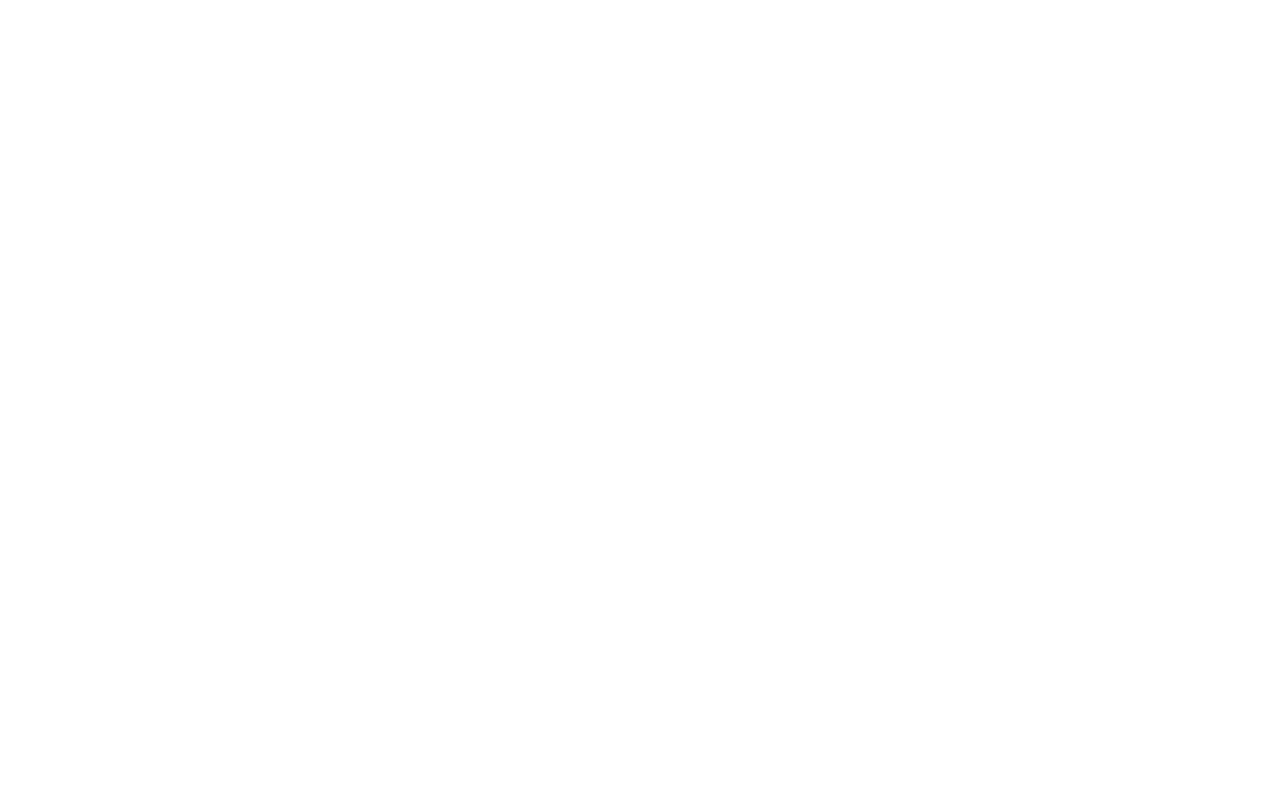
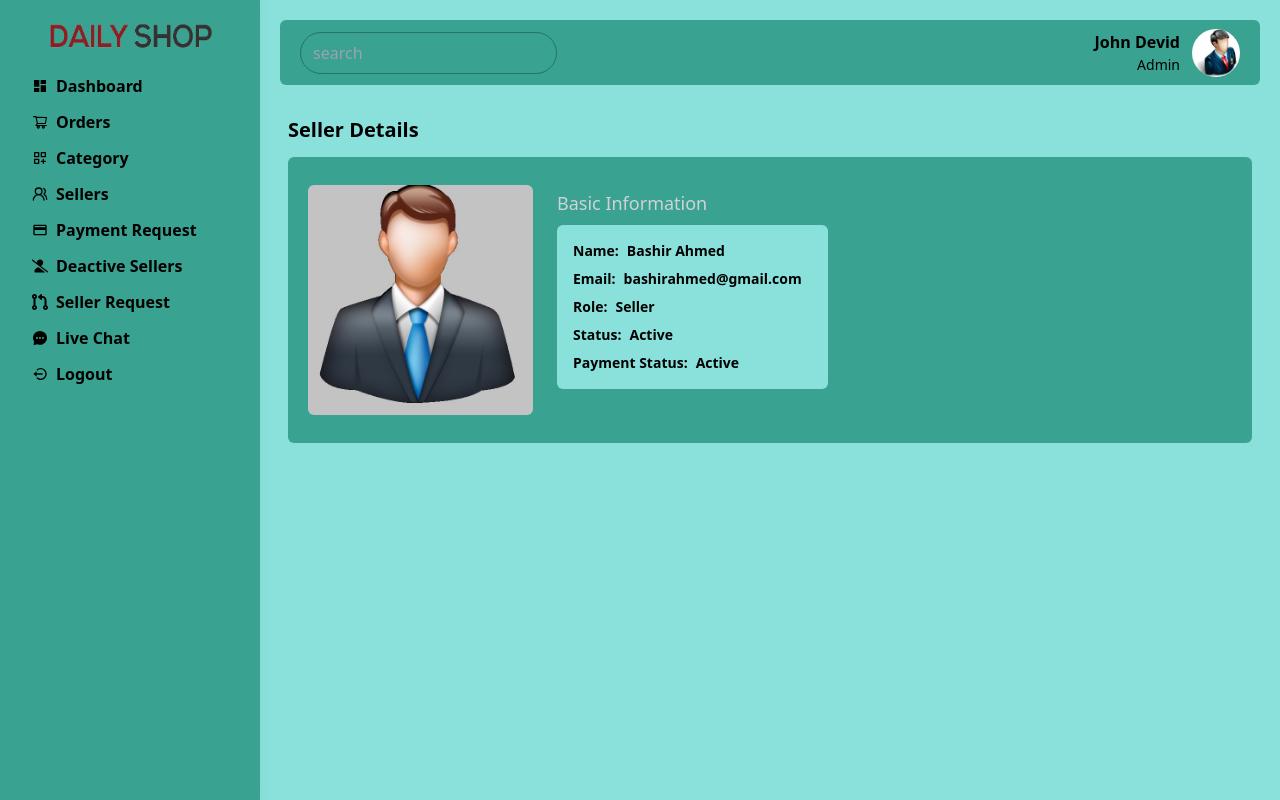
Before and after one commit to Atik2788/e-commerce-project-dashboard, a React (Create React App) app: page /admin/dashboard/seller/details/1 in a window 1280 px wide. Before the commit this address had no page. Built offline with nearby package versions, Linux system fonts and the light colour scheme.

Commit message:
24.3 seller details page desiging

```diff
--- a/src/router/routes/adminRoutes.js
+++ b/src/router/routes/adminRoutes.js
@@ -1,6 +1,7 @@
 // import AdminDashboard from "../../views/admin/AdminDashboard";
 import {lazy} from "react";
 import SellerRequest from "../../views/admin/SellerRequest";
+const SellerDetails = lazy(() => import('../../views/admin/SellerDetails'))
 const Sellers = lazy(() => import('../../views/admin/Sellers'))
 const PaymentRequest = lazy(() => import('../../views/admin/PaymentRequest'))
 const DeactiveSellers = lazy(() => import('../../views/admin/DeactiveSellers'))
@@ -45,4 +46,9 @@ export const adminRoutes = [
         element: <SellerRequest/>,
         role: "admin"
     },
+    {
+        path: 'admin/dashboard/seller/details/:sellerId',
+        element: <SellerDetails/>,
+        role: "admin"
+    },
 ]
--- /dev/null
+++ b/src/views/admin/SellerDetails.jsx
@@ -0,0 +1,57 @@
+import React from "react";
+
+const SellerDetails = ({name}) => {
+  return (
+    <div className="px-2 lg:px-7 pt-5">
+      <h1 className="text-[20px] font-bold mb-3">Seller Details</h1>
+
+      <div className="flex fex-col justify-between items-center mb-5 p-4 bg-[#39a290] rounded-md">
+
+        <div className="w-full flex flex-wrap text-[#d0d2d6]">
+
+            <div className="w-3/12 flex justify-center items-center py-3">
+                <div>
+                    <img className="w-full h-[230px] rounded-md" src="http://localhost:3000/images/seller.jpg " alt="" />
+                </div>
+            </div>
+
+            <div className="w-4/12">
+                <div className="px-0 md:px-5 py-2">
+                    <div className="py-2 text-lg">
+                        <h2>Basic Information</h2>
+                    </div>
+
+                    <div className="flex justify-between text-sm flex-col gap-2 p-4 bg-[#8ae1db] rounded-md">
+                        <div className="flex gap-2 font-bold text-black">
+                            <span>Name: </span>
+                            <span>Bashir Ahmed</span>
+                        </div>
+                        <div className="flex gap-2 font-bold text-black">
+                            <span>Email: </span>
+                            <span>bashirahmed@gmail.com</span>
+                        </div>
+                        <div className="flex gap-2 font-bold text-black">
+                            <span>Role: </span>
+                            <span>Seller </span>
+                        </div>
+                        <div className="flex gap-2 font-bold text-black">
+                            <span>Status: </span>
+                            <span>Active </span>
+                        </div>
+                        <div className="flex gap-2 font-bold text-black">
+                            <span>Payment Status: </span>
+                            <span>Active </span>
+                        </div>
+                    </div>
+                </div>
+            </div>
+
+
+        </div>
+
+      </div>
+    </div>
+  );
+};
+
+export default SellerDetails;
--- a/src/views/admin/SellerRequest.jsx
+++ b/src/views/admin/SellerRequest.jsx
@@ -16,7 +16,7 @@ const SellerRequest = () => {
       email: "demo@gmail.com",
       paymentStatus: "Inactive",
       status: "Pending",
-      icon1: <FaRegEye />
+      icon1: <FaRegEye />,
     },
     {
       no: 2,
@@ -24,7 +24,7 @@ const SellerRequest = () => {
       email: "demo@gmail.com",
       paymentStatus: "Inactive",
       status: "Pending",
-      icon1: <FaRegEye />
+      icon1: <FaRegEye />,
     },
     {
       no: 3,
@@ -32,7 +32,7 @@ const SellerRequest = () => {
       email: "demo@gmail.com",
       paymentStatus: "Inactive",
       status: "Pending",
-      icon1: <FaRegEye />
+      icon1: <FaRegEye />,
     },
     {
       no: 4,
@@ -40,7 +40,7 @@ const SellerRequest = () => {
       email: "demo@gmail.com",
       paymentStatus: "Inactive",
       status: "Pending",
-     icon1: <FaRegEye />
+      icon1: <FaRegEye />,
     },
   ];
 
@@ -51,7 +51,12 @@ const SellerRequest = () => {
       <div className="flex fex-col justify-between items-center mb-5 p-4 bg-[#39a290] rounded-md">
         <div className="w-full p-4 bg-[#39a290] rounded-md">
           <SetParPage setParPage={setParPage} />
-          <Table headers={headers} rows={rows} iconbgColor = "bg-green-600 hover:bg-green-500 text-black"/>
+          <Table
+            headers={headers}
+            rows={rows}
+            iconbgColor="bg-green-600 hover:bg-green-500 text-black"
+            routerPage={(no) => `/admin/dashboard/seller/details/${no}`}
+          />
           <div className=" w-full flex justify-end items-center mt-5">
             <Pagination
               setCurrentPage={setCurrentPage}
--- a/src/views/admin/commonPages/Table.jsx
+++ b/src/views/admin/commonPages/Table.jsx
@@ -1,7 +1,7 @@
 import React from "react";
 import { Link } from "react-router-dom";
 
-const Table = ({ headers, rows, iconbgColor, icon2bgColor }) => {
+const Table = ({ headers, rows, iconbgColor, icon2bgColor, routerPage }) => {
   return (
     <div className="relative ">
       <table className="w-full text-sm text-[#d0d2d6] text-center">
@@ -76,8 +76,13 @@ const Table = ({ headers, rows, iconbgColor, icon2bgColor }) => {
                   <div className="mx-auto">
                     <p
                       className={` ${iconbgColor} flex items-center justify-center  rounded-full w-8 h-8 mx-auto`}
-                    >
+                    > {
+                      routerPage ?
+                      <Link to={routerPage(row.no)} name={row.name} className="">{row.icon1}</Link>
+                      :
                       <Link className="">{row.icon1}</Link>
+
+                    }
                     </p>
                   </div>
                 </td>
```
Also changed, not shown: public/images/demo.jpg (added). Lines whose indentation alone changed are shown as unchanged.
